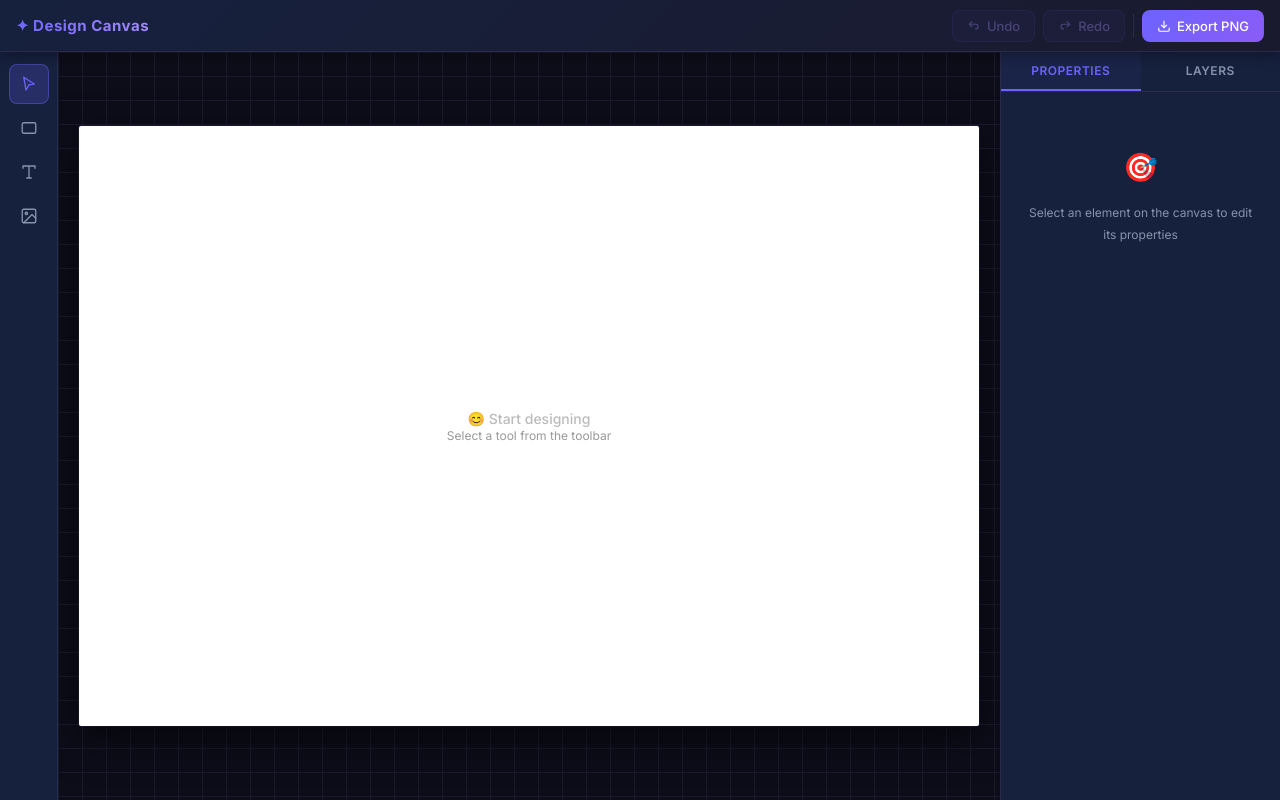
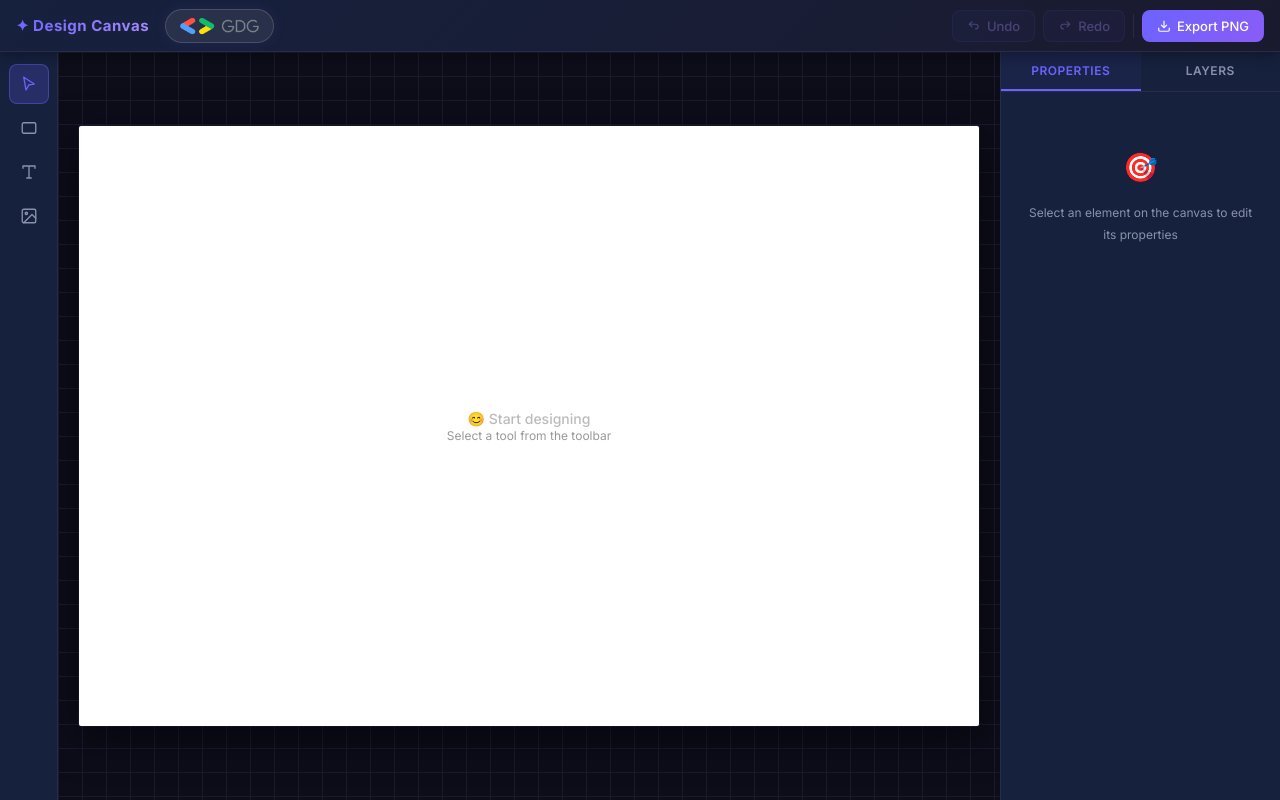
Before and after one commit to Aniketbisht31/GDGTASK, a React (Vite) app: page / in a window 1280 px wide. Built offline with nearby package versions, Linux system fonts and the light colour scheme.

Commit message:
style: replace GDG logo and adjust topbar branding

```diff
--- a/src/App.tsx
+++ b/src/App.tsx
@@ -62,7 +62,12 @@ function App() {
   return (
     <div className="app-container">
       <header className="topbar">
-        <div className="topbar-brand">✦ Design Canvas</div>
+        <div className="topbar-left">
+          <div className="topbar-brand">✦ Design Canvas</div>
+          <div className="topbar-gdg-badge">
+            <img src="/gdg-logo.png" alt="Google Developer Groups" className="gdg-logo" />
+          </div>
+        </div>
 
         <div className="topbar-actions">
           <button className="topbar-btn" onClick={undo} disabled={!canUndo} title="Undo (Ctrl+Z)">
--- a/src/index.css
+++ b/src/index.css
@@ -67,6 +67,12 @@ textarea {
   flex-shrink: 0;
 }
 
+.topbar-left {
+  display: flex;
+  align-items: center;
+  gap: 16px;
+}
+
 .topbar-brand {
   font-weight: 700;
   font-size: 15px;
@@ -76,6 +82,34 @@ textarea {
   background-clip: text;
   letter-spacing: 0.5px;
   white-space: nowrap;
+}
+
+.topbar-gdg-badge {
+  display: flex;
+  align-items: center;
+  padding: 6px 14px;
+  background: rgba(255, 255, 255, 0.08);
+  /* slightly brighter */
+  border-radius: 20px;
+  border: 1px solid rgba(255, 255, 255, 0.15);
+  box-shadow: 0 0 15px rgba(108, 99, 255, 0.1);
+  transition: all 0.3s ease;
+}
+
+.topbar-gdg-badge:hover {
+  background: rgba(255, 255, 255, 0.15);
+  border-color: rgba(108, 99, 255, 0.4);
+  box-shadow: 0 0 20px rgba(108, 99, 255, 0.2);
+  transform: translateY(-1px);
+}
+
+.gdg-logo {
+  height: 20px;
+  /* smaller height for horizontal logo */
+  width: auto;
+  display: block;
+  filter: brightness(1.2);
+  /* make the gray text pop more */
 }
 
 .topbar-actions {
```
Also changed, not shown: public/gdg-logo.png (added).
